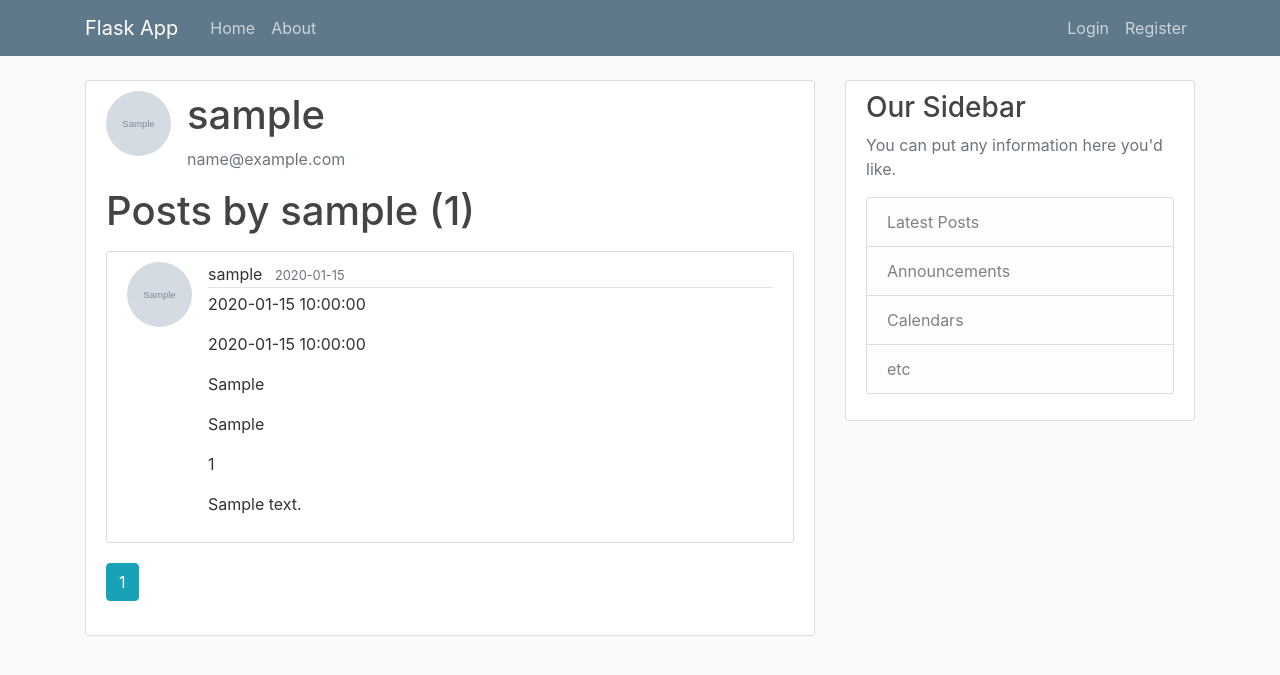
After one commit to Mais051/Managing-Data-on-the-World-Wide-Web, a Flask app: page /account/1 in a window 1280 px wide. The commit adds this page. Shown: the top 675 px of the page. Run offline with Flask 2, Linux system fonts and the light colour scheme; tables that the repository leaves empty hold one stand-in row (values such as "Sample post"); grey boxes marked "Sample" are stand-in pictures; some libraries are stand-ins or nearby versions.

Commit message:
added accounts system

```diff
--- a/FlaskApp/routes.py
+++ b/FlaskApp/routes.py
@@ -69,9 +69,9 @@ def save_picture(form_picture):
     return picture_fn
 
 
-@app.route("/account", methods=['GET', 'POST'])
+@app.route("/account/update", methods=['GET', 'POST'])
 @login_required
-def account():
+def account_update():
     form = UpdateAccountForm()
     if form.validate_on_submit():
         if form.picture.data:
@@ -85,7 +85,7 @@ def account():
         current_user.email = form.email.data
         db.session.commit()
         flash('Your account has been updated!', 'success')
-        return redirect(url_for('account'))
+        return redirect(url_for('account_update'))
     elif request.method == 'GET':
         form.username.data = current_user.username
         form.first_name.data = current_user.first_name
@@ -94,7 +94,17 @@ def account():
         form.birth_date.data = current_user.birth_date
         form.email.data = current_user.email
     image_file = url_for('static', filename='profile_pics/' + current_user.image_file)
-    return render_template('account.html', title='Account', image_file=image_file, form=form)
+    return render_template('account.html', title='Update Account', image_file=image_file, form=form)
+
+
+@app.route("/account/<int:user_id>")
+def user_account(user_id):
+    user = User.query.get_or_404(user_id)
+    page = request.args.get('page', 1, type=int)
+    posts = Travel.query.filter_by(traveler=user) \
+        .order_by(Travel.date_posted.desc()) \
+        .paginate(page=page, per_page=5)
+    return render_template('user_account.html', user=user, posts=posts)
 
 
 @app.route("/post/<int:travel_id>")
--- a/FlaskApp/templates/layout.html
+++ b/FlaskApp/templates/layout.html
@@ -32,7 +32,7 @@
             <!-- Navbar Right Side -->
             <div class="navbar-nav">
               {% if current_user.is_authenticated %}
-                <a class="nav-item nav-link" href="{{ url_for('account') }}">Account</a>
+                <a class="nav-item nav-link" href="{{ url_for('user_account', user_id = current_user.id) }}">Account</a>
                 <a class="nav-item nav-link" href="{{ url_for('logout') }}">Logout</a>
               {% else %}
                 <a class="nav-item nav-link" href="{{ url_for('login') }}">Login</a>
--- a/FlaskApp/templates/travel_post.html
+++ b/FlaskApp/templates/travel_post.html
@@ -4,7 +4,7 @@
     <img class="rounded-circle article-img" src="{{ url_for('static', filename='profile_pics/' + post.traveler.image_file) }}">
     <div class="media-body">
       <div class="article-metadata">
-        <a class="mr-2" href="#">{{ post.traveler.username }}</a>
+        <a class="mr-2" href="{{ url_for('user_account', user_id=post.traveler.id) }} ">{{ post.traveler.username }}</a>
         <small class="text-muted">{{ post.date_posted.strftime('%Y-%m-%d') }}</small>
         {% if post.traveler == current_user %}
           <div>
--- /dev/null
+++ b/FlaskApp/templates/user_account.html
@@ -0,0 +1,58 @@
+{% extends "layout.html" %}
+{% block content %}
+
+     <div class="content-section">
+      <div class="media">
+          <img class="rounded-circle article-img" src="{{ url_for('static', filename='profile_pics/' + user.image_file) }}">
+        <div class="media-body">
+          <h2 class="account-heading">{{ user.username }}</h2>
+          <p class="text-secondary">{{ user.email }}</p>
+        </div>
+      </div>
+
+        {% if user == current_user %}
+          <div>
+            <a class="btn btn-secondary btn-sm mt-1 mb-1" href="{{ url_for('account_update') }}">Update Account</a>
+          </div>
+        {% endif %}
+
+       <h1 class="mb-3">Posts by {{ user.username }} ({{ posts.total }})</h1>
+      {% for post in posts.items %}
+          <article class="media content-section">
+              <img class="rounded-circle article-img" src="{{ url_for('static', filename='profile_pics/' + post.traveler.image_file) }}">
+              <div class="media-body">
+                  <div class="article-metadata">
+                      <a class="mr-2">{{ post.traveler.username }}</a>
+                      <small class="text-muted">{{ post.date_posted.strftime('%Y-%m-%d') }}</small>
+                      {% if post.traveler == current_user %}
+                          <div>
+                              <a class="btn btn-secondary btn-sm mt-1 mb-1" href="{{ url_for('update_travel', travel_id=post.id) }}">Update</a>
+                              <button type="button" class="btn btn-danger btn-sm m-1" data-toggle="modal" data-target="#deleteModal">Delete</button>
+                          </div>
+                      {% endif %}
+                  </div>
+                  <p class="article-content">{{ post.start_date }}</p>
+                  <p class="article-content">{{ post.end_date }}</p>
+                  <p class="article-content">{{ post.country }}</p>
+                  <p class="article-content">{{ post.city }}</p>
+                  <p class="article-content">{{ post.zip }}</p>
+                  <p class="article-content">{{ post.content }}</p>
+              </div>
+          </article>
+      {% endfor %}
+
+     {% for page_num in posts.iter_pages(left_edge=1, right_edge=1, left_current=1, right_current=2) %}
+      {% if page_num %}
+        {% if posts.page == page_num %}
+          <a class="btn btn-info mb-4" href="{{ url_for('user_account', user_id=user.id, page=page_num) }}">{{ page_num }}</a>
+        {% else %}
+          <a class="btn btn-outline-info mb-4" href="{{ url_for('user_account', user_id=user.id, page=page_num) }}">{{ page_num }}</a>
+        {% endif %}
+      {% else %}
+        ...
+      {% endif %}
+    {% endfor %}
+
+    </div>
+
+{% endblock content %}
```
